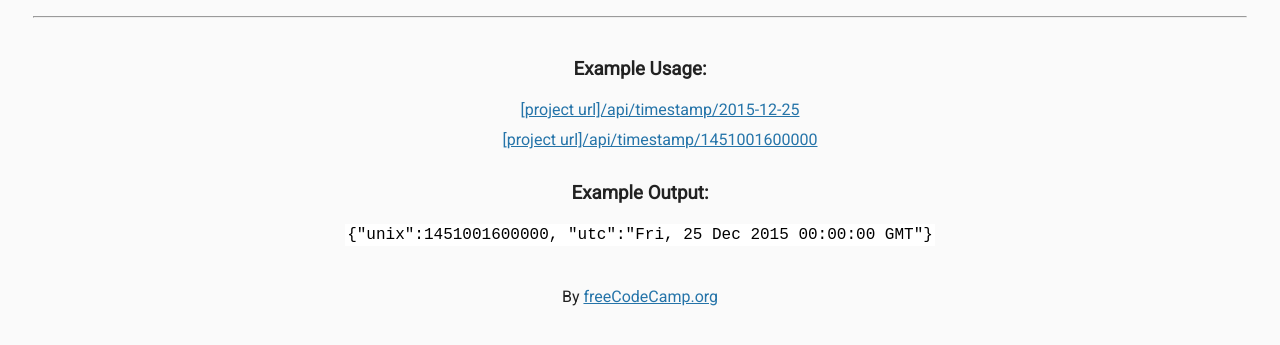
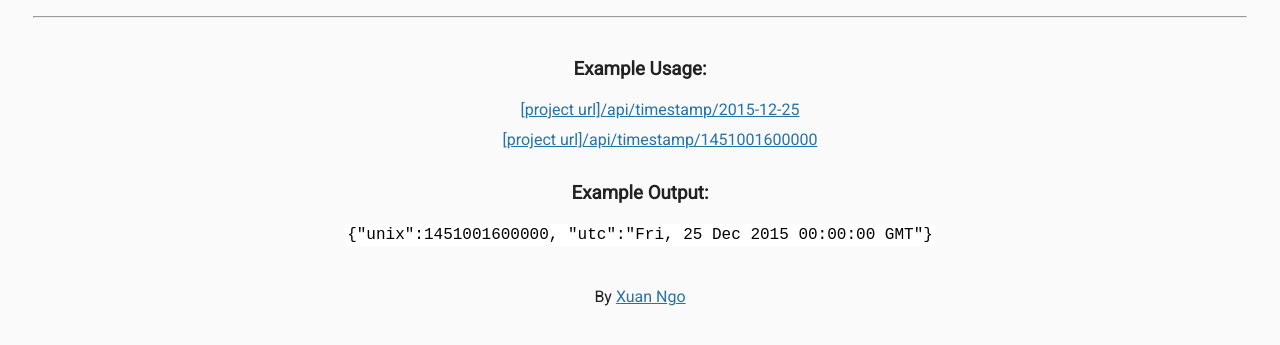
Before and after one commit to johnngo10/timestamp-microservice, a website: page views/index.html in a window 1280 px wide. Shown: the part 53-398 px from the top of the page. Drawn offline with Linux system fonts and the light colour scheme; files that its build step writes are made by us from their sources.

Commit message:
small edits

```diff
--- a/package.json
+++ b/package.json
@@ -1,5 +1,5 @@
 {
-	"name": "fcc-api-projects-boilerplate",
+	"name": "timestamp-microservice",
 	"version": "0.0.1",
 	"description": "An FCC Backend Challenge",
 	"main": "server.js",
--- a/views/index.html
+++ b/views/index.html
@@ -2,8 +2,7 @@
 
 <html>
    <head>
-      <title>Timestamp Microservice | freeCodeCamp.org</title>
-      <link rel="shortcut icon" href="https://cdn.freecodecamp.org/universal/favicons/favicon-32x32.png" type="image/x-icon"/>
+      <title>Timestamp Microservice</title>
       <link href="https://fonts.googleapis.com/css?family=Roboto" rel="stylesheet" type="text/css">
       <link href="style.css" rel="stylesheet" type="text/css">
    </head>
@@ -25,7 +24,7 @@
     </div>
     <div class="footer">
       <p>
-        By <a href="https://www.freecodecamp.org/">freeCodeCamp.org</a>
+        By <a href="https://xuanngo.com/" target="_blank">Xuan Ngo</a>
       </p>
     </div>
   </body>
```
